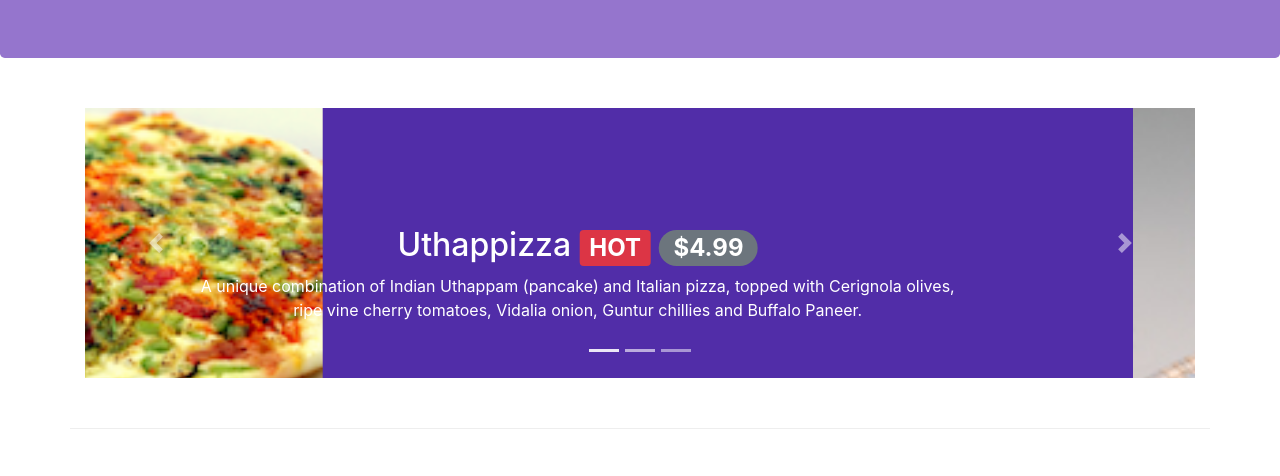
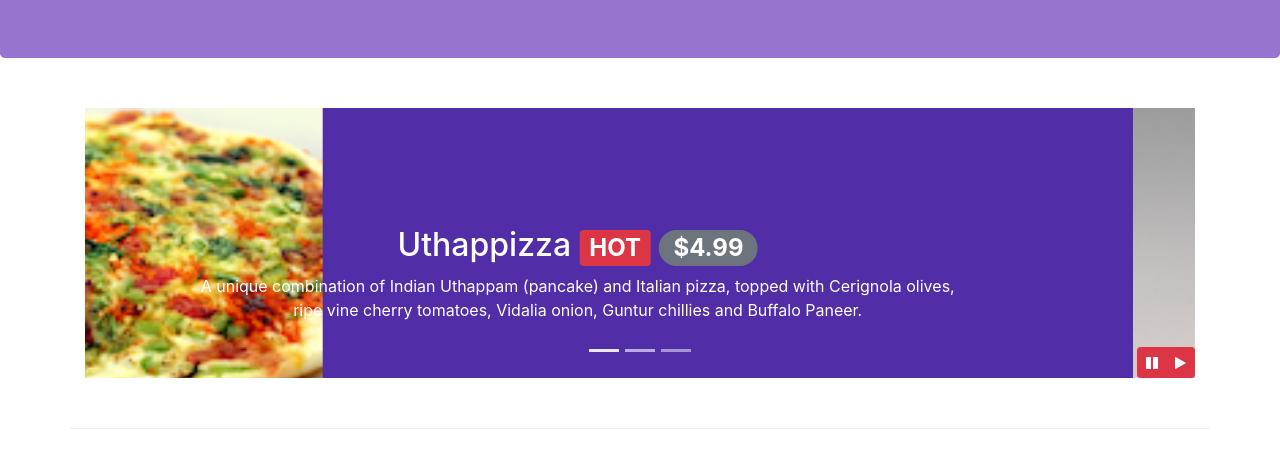
Before and after one commit to vimal211/coursera-bootstrap, a website: page index.html in a window 1280 px wide. Shown: the part 276-752 px from the top of the page. Drawn offline with nearby package versions, Linux system fonts and the light colour scheme.

Commit message:
Bootstrap Jquery

```diff
--- a/css/styles.css
+++ b/css/styles.css
@@ -62,3 +62,8 @@
   left: 0;
   min-height: 300px;
 }
+#carouselButton{
+  right: 0px;
+  bottom: 0px;
+  position: absolute;
+}
--- a/index.html
+++ b/index.html
@@ -179,15 +179,23 @@
                     <li data-target="#mycarousel" data-slide-to="0" class="active"></li>
                     <li data-target="#mycarousel" data-slide-to="1"></li>
                     <li data-target="#mycarousel" data-slide-to="2"></li>
-                </ol>
+                    </ol>
+                    <!-- <a class="carousel-control-prev" href="#mycarousel" role="button" data-slide="prev">
+                        <span class="carousel-control-prev-icon"></span>
+                    </a>
+                    <a class="carousel-control-next" href="#mycarousel" role="button" data-slide="next">
+                        <span class="carousel-control-next-icon"></span>
+                    </a> -->
+                    <div class="btn-group" id="carouselButton">
+                        <button class="btn btn-danger btn-sm" id="carousel-pause">
+                            <span class="fa fa-pause"></span>
+                        </button>
+                        <button class="btn btn-danger btn-sm" id="carousel-play">
+                            <span class="fa fa-play"></span>
+                        </button>
+                    </div>
                 </div>
             </div>
-            <a class="carousel-control-prev" href="#mycarousel" role="button" data-slide="prev">
-                <span class="carousel-control-prev-icon"></span>
-            </a>
-            <a class="carousel-control-next" href="#mycarousel" role="button" data-slide="next">
-                <span class="carousel-control-next-icon"></span>
-            </a>
         </div>
      </div>
     <div class='container '>
@@ -289,9 +297,15 @@
 <script src="node_modules/popper.js/dist/umd/popper.min.js"></script>
 <script src="node_modules/bootstrap/dist/js/bootstrap.min.js"></script>
 <script>
-    $(document).ready(function(){
-        $('[data-toggle="tooltip"]').tooltip();
-    });
+     $(document).ready(function(){
+            $("#mycarousel").carousel( { interval: 2000 } );
+            $("#carousel-pause").click(function(){
+                $("#mycarousel").carousel('pause');
+            });
+            $("#carousel-play").click(function(){
+                $("#mycarousel").carousel('cycle');
+            });
+        });
 </script>
 </body>
 
```
